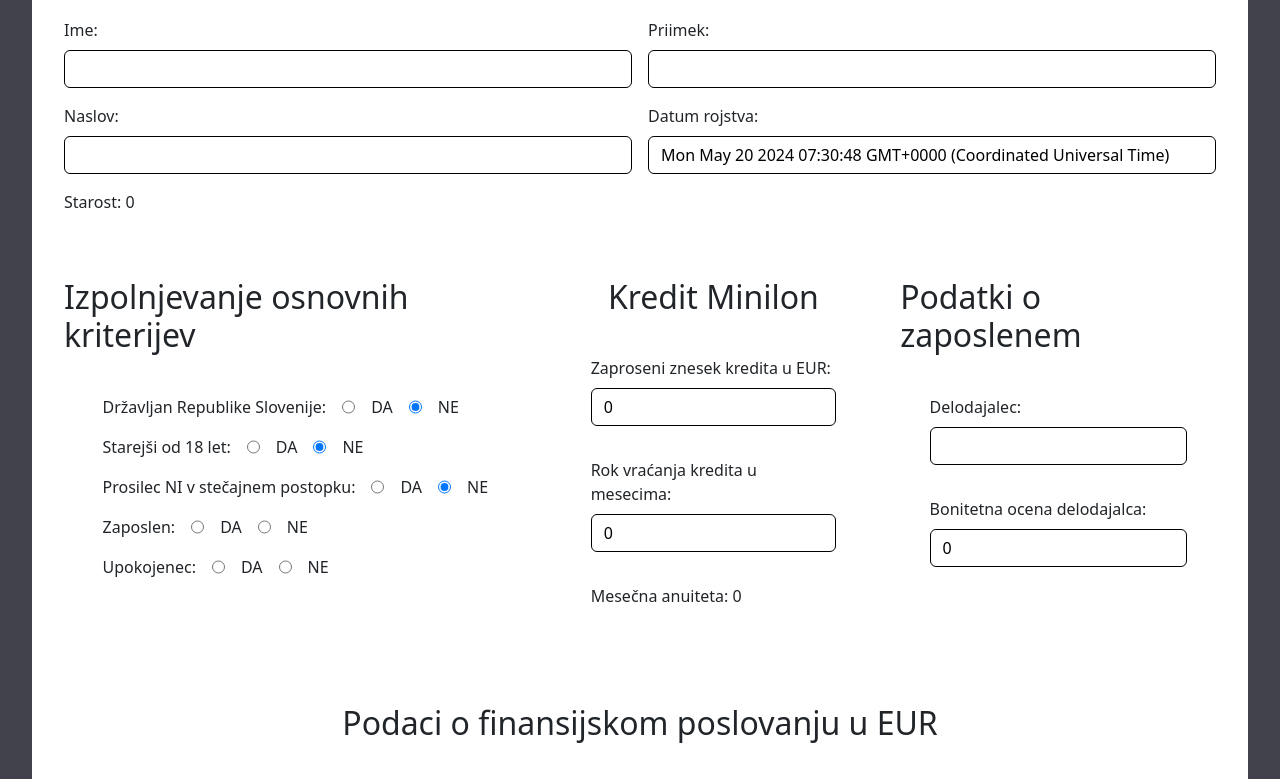
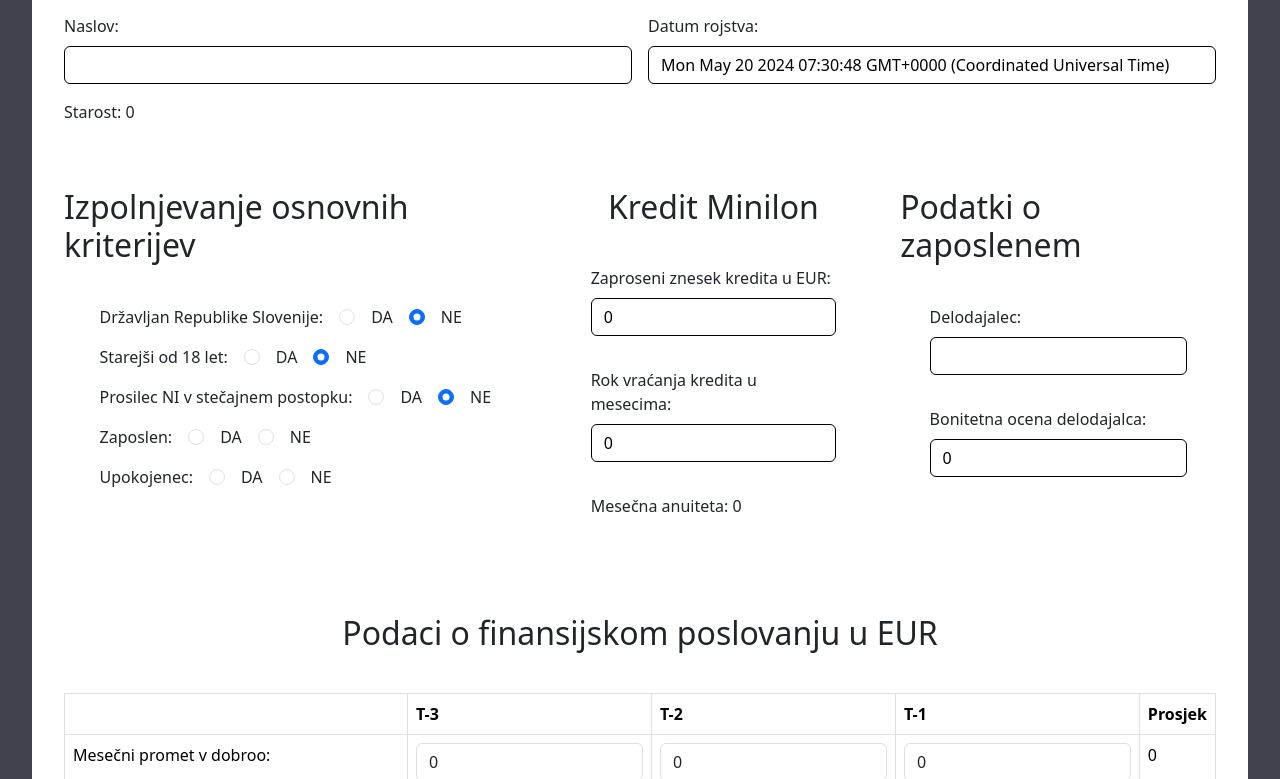
Before and after one commit to Valeri1234car/PRII, a React (Vite) app in the folder stran/praktikum-2-app/: page / in a window 1280 px wide. Shown: the part 608-1387 px from the top of the page. Built offline with nearby package versions, Linux system fonts and the light colour scheme.

Commit message:
malenkosti

```diff
--- a/stran/praktikum-2-app/src/App.tsx
+++ b/stran/praktikum-2-app/src/App.tsx
@@ -141,10 +141,9 @@
         <>
             <PodatkiContext.Provider value={{ podatkiState, setPodatkiState, setStran, HandleChange, HandleChangeInput, pdfText, setPdfText, modulA, setModula,modulB, setModulB, modulC, setModulC }}>
                 <Menu />
-                <div className='oknoDrag'>
-                    <VnosnoPolje />
-                </div>
-                <div className='pdfBesedilo'><PdfBesedilo /></div>
+                {stran =="Domov" && <div className='oknoDrag'><VnosnoPolje /></div>}
+
+                {/* <div className='pdfBesedilo'><PdfBesedilo /></div> */}
                 <div className="main">
                     {stran === "Domov" && <VsaVnosna />}
                     {stran === "Izpisi" && (<><IzpisVnesenihPodatkov /><button className="btn btn-primary" onClick={() => setStran("Domov")}>Nazaj</button>
--- a/stran/praktikum-2-app/src/components/Inputs/OsnovniKriteriji.tsx
+++ b/stran/praktikum-2-app/src/components/Inputs/OsnovniKriteriji.tsx
@@ -19,29 +19,29 @@
             <div className="vnosnaPolja">
     <div className="vnosVrstica">
         <label htmlFor="drzavljanRS">Državljan Republike Slovenije:</label>
-        <input type="radio" name="drzavljanRS" value="true" checked={podatkiState.drzavljanRS === true} onChange={HandleChangeInput}/>DA
-        <input type="radio" name="drzavljanRS" value="false" checked={podatkiState.drzavljanRS === false} onChange={HandleChangeInput}/>NE
+        <input type="radio" className="form-check-input" name="drzavljanRS" value="true" checked={podatkiState.drzavljanRS === true} onChange={HandleChangeInput}/>DA
+        <input type="radio" className="form-check-input" name="drzavljanRS" value="false" checked={podatkiState.drzavljanRS === false} onChange={HandleChangeInput}/>NE
     </div>
     <div className="vnosVrstica">
         <label htmlFor="starost18">Starejši od 18 let:</label>
-        <input type="radio" name="starost18" value="true" checked={podatkiState.starost18 === true} onChange={HandleChangeInput}/>DA
-        <input type="radio" name="starost18" value="false" checked={podatkiState.starost18 === false} onChange={HandleChangeInput}/>NE
+        <input type="radio" className="form-check-input" name="starost18" value="true" checked={podatkiState.starost18 === true} onChange={HandleChangeInput}/>DA
+        <input type="radio" className="form-check-input" name="starost18" value="false" checked={podatkiState.starost18 === false} onChange={HandleChangeInput}/>NE
     </div>
     <div className="vnosVrstica">
         <label htmlFor="stecajniPostopekNI">Prosilec NI v stečajnem postopku:</label>
-        <input type="radio" name="stecajniPostopekNI" value="true" checked={podatkiState.stecajniPostopekNI === true} onChange={HandleChangeInput}/>DA
-        <input type="radio" name="stecajniPostopekNI" value="false" checked={podatkiState.stecajniPostopekNI === false} onChange={HandleChangeInput}/>NE
+        <input type="radio" className="form-check-input" name="stecajniPostopekNI" value="true" checked={podatkiState.stecajniPostopekNI === true} onChange={HandleChangeInput}/>DA
+        <input type="radio" className="form-check-input" name="stecajniPostopekNI" value="false" checked={podatkiState.stecajniPostopekNI === false} onChange={HandleChangeInput}/>NE
     </div>
     <div className="vnosVrstica">
                     <label htmlFor="zaposlen">Zaposlen:</label>
-                    <input
+                    <input className="form-check-input"
                         type="radio"
                         name="zaposlen"
                         value="true"
                         checked={podatkiState.zaposlen === true}
                         onChange={handleChangeInput}
                     />DA
-                    <input
+                    <input className="form-check-input"
                         type="radio"
                         name="zaposlen"
                         value="false"
@@ -51,14 +51,14 @@
                 </div>
                 <div className="vnosVrstica">
                     <label htmlFor="upokojenec">Upokojenec:</label>
-                    <input
+                    <input className="form-check-input"
                         type="radio"
                         name="upokojenec"
                         value="true"
                         checked={podatkiState.upokojenec === true}
                         onChange={handleChangeInput}
                     />DA
-                    <input
+                    <input className="form-check-input"
                         type="radio"
                         name="upokojenec"
                         value="false"
--- a/stran/praktikum-2-app/src/components/Inputs/PdfReader.tsx
+++ b/stran/praktikum-2-app/src/components/Inputs/PdfReader.tsx
@@ -136,15 +136,15 @@
         const relevantInfo = extractRelevantInfo(textContent);
         const [day, month, year] = relevantInfo.birthDate.split('.');
         const formattedDate = `${year}-${month}-${day}`;
-        setPodatkiState((prevState: any) => ({
-            ...prevState,
+        setPodatkiState({
+            ...podatkiState,
             ime: relevantInfo.name,
             priimek: relevantInfo.surname,
             naslov: relevantInfo.address + ", " +relevantInfo.naslovNaslov,
             naslovNaslov: relevantInfo.naslovNaslov,
             datumRojstva: formattedDate,
             drzavljanRS: relevantInfo.sloveniaCitizen,
-            starost18: relevantInfo.isAdult,
+            // starost18: relevantInfo.isAdult,
             stecajniPostopekNI: relevantInfo.isNotInBankruptcy,
         zaposlenUpokojenec: relevantInfo.isEmployedOrRetired,
         zaposlen: relevantInfo.isEmployed,
@@ -153,7 +153,7 @@
         rokVracila: relevantInfo.repaymentPeriod,
         izobrazba: relevantInfo.stopnjaIzobrazbe3,
         stVzdrzevanihDruzinskihClanov: relevantInfo.steviloClanov3,
-        }));
+    });
 
         setLoading(false);
     };
```
